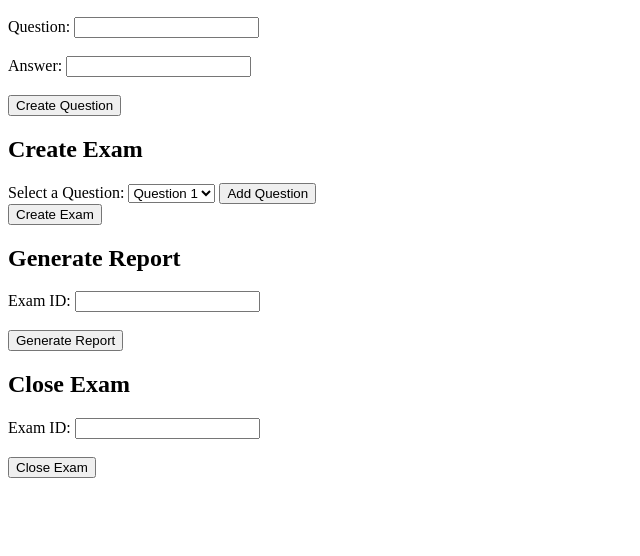
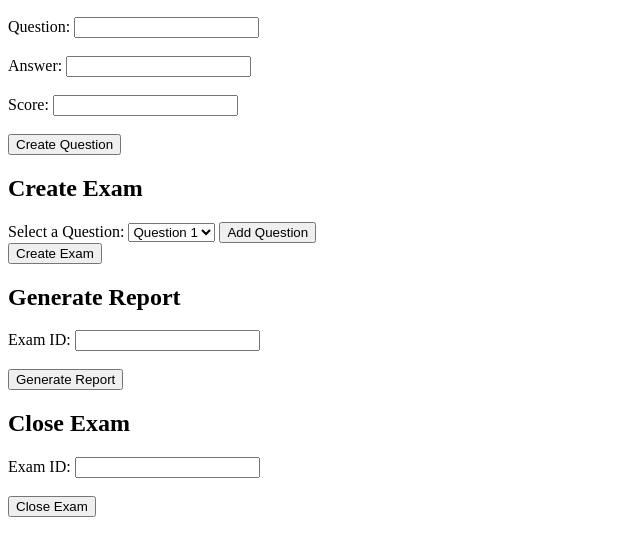
Before and after one commit to Mathweuzz/Proj-final-EngSoft, a plain HTML site: page templates/dashboard.html in a window 1280 px wide. Shown: the part 110-666 px from the top of the page, without its empty margins (0-640 px from the left). Drawn offline with nearby package versions, Linux system fonts and the light colour scheme.

Commit message:
create question fixed

```diff
--- a/templates/dashboard.html
+++ b/templates/dashboard.html
@@ -14,6 +14,9 @@
 
     <label for="answerText">Answer:</label>
     <input type="text" id="answerText" name="answer" required><br><br>
+
+    <label for="scoreInput">Score:</label>
+    <input type="number" id="scoreInput" name="score" required><br><br>
 
     <input type="submit" value="Create Question">
   </form>
```
Also changed, not shown: 1 other file.
